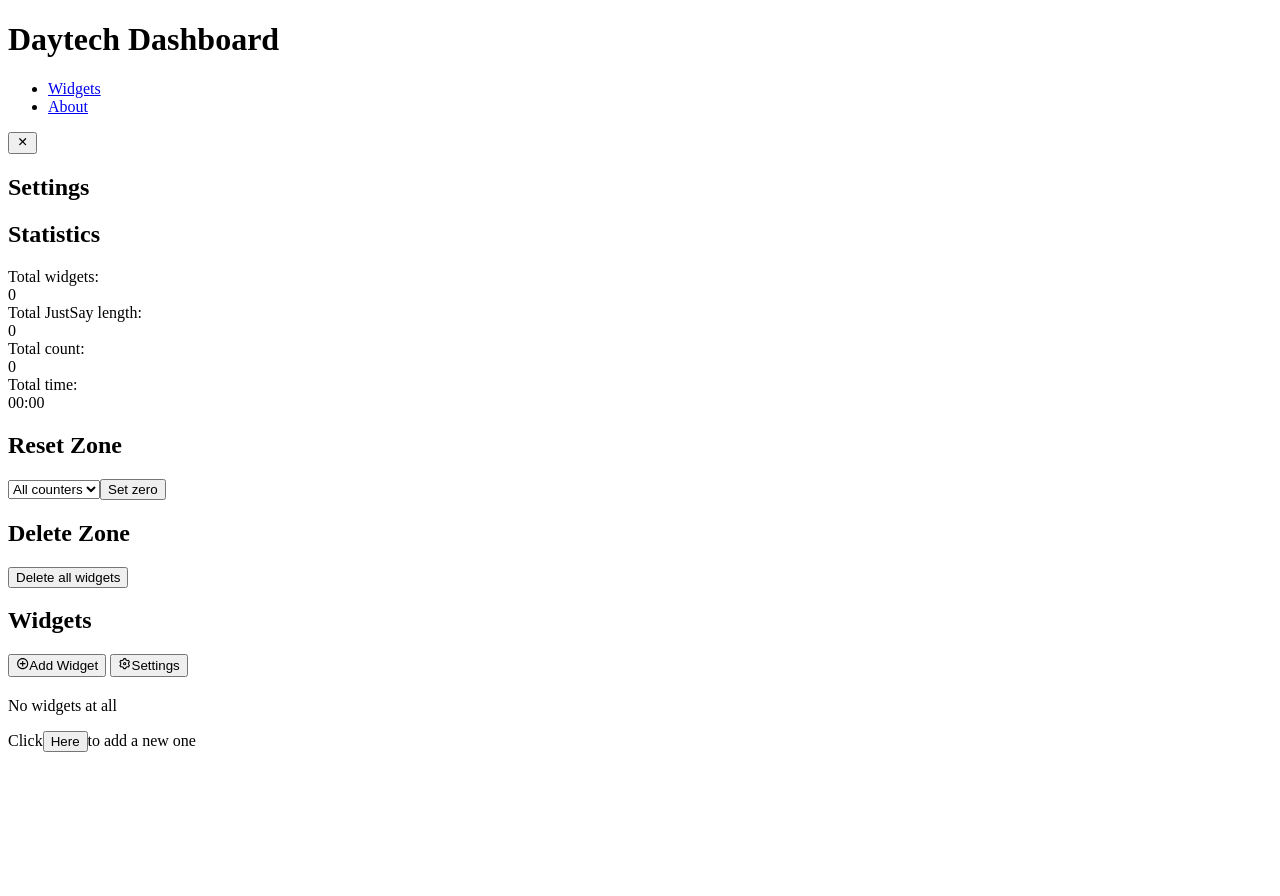
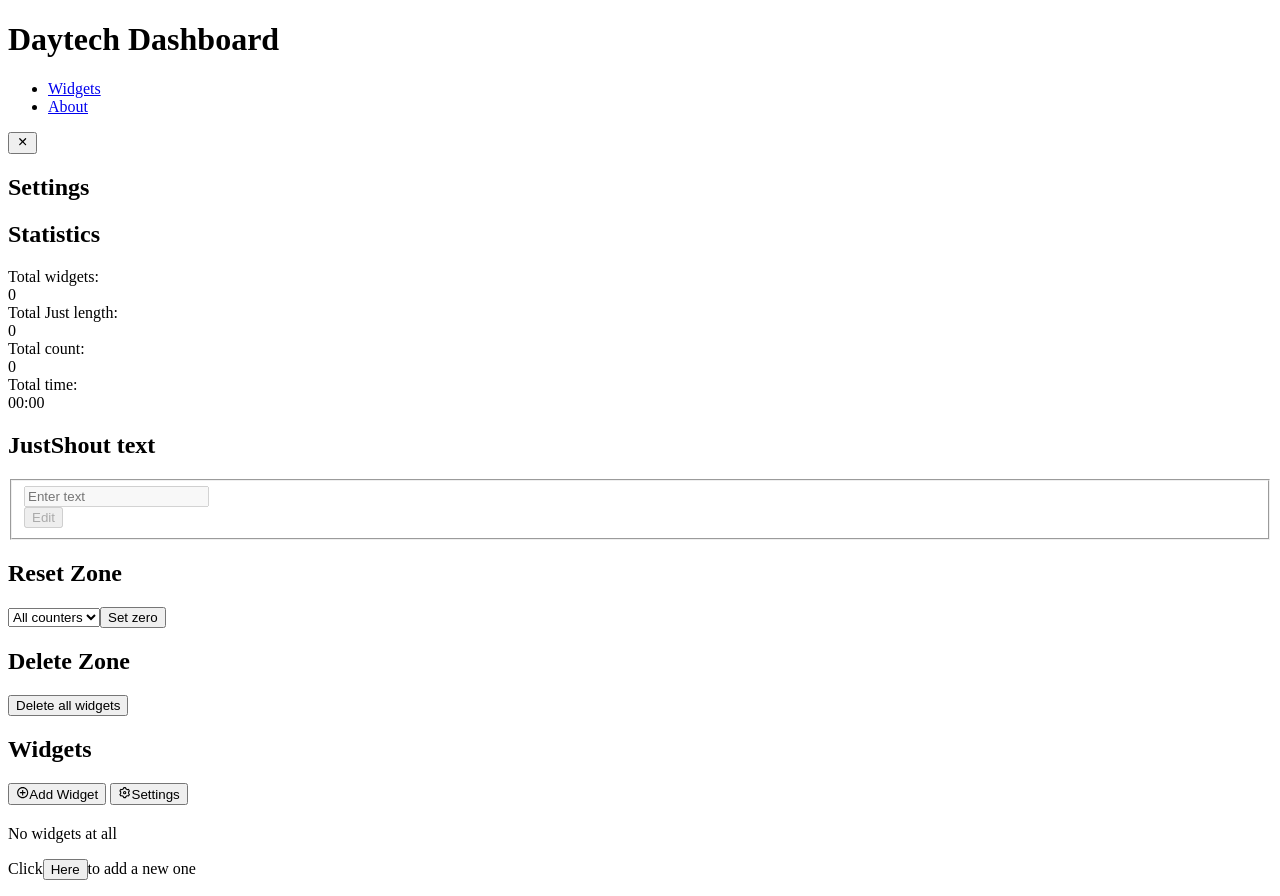
Before and after one commit to piamboat/dashboard, a Next.js app: page / in a window 1280 px wide. Both pictures are taken after a click on the button "Settings". Before the commit the page ends 800 px from the top, so only its background shows below. Built offline with nearby package versions, Linux system fonts and the light colour scheme.

Commit message:
JustShout done

```diff
--- a/components/JustShoutInSettings.js
+++ b/components/JustShoutInSettings.js
@@ -2,14 +2,14 @@ import React, { useState } from 'react';
 import { VerticalCard } from './Card'
 import { Button } from './Button'
 
-const JustShoutInSettings = ({ justShoutContent, onUpdateContent }) => {
+const JustShoutInSettings = ({ justShoutContent, onSetJustShout }) => {
     const [content, setContent] = useState(justShoutContent);
 
     return (
         <VerticalCard>
             <h2 className="text-lg font-bold text-gray-400 mb-1.5">JustShout text</h2>
             <fieldset>
-                <form className="flex">
+                <div className="flex">
                     <div className="flex-1 mr-1">
                         <input
                             type="text"
@@ -30,7 +30,7 @@ const JustShoutInSettings = ({ justShoutContent, onUpdateContent }) => {
                             Edit
                         </Button>
                     </div>
-                </form>
+                </div>
             </fieldset>
         </VerticalCard>
     );
--- a/components/RenderedContent.js
+++ b/components/RenderedContent.js
@@ -16,7 +16,7 @@ const RenderedContent = ({ id, title, time, content, onDeleteWidget, onUpdateCon
         }
 
         const onEditSubmit = (id, content) => {
-            onUpdateContent(id, content, title);
+            onUpdateContent(id, content);
             setModalActive(false);
         }
 
--- a/components/Settings.js
+++ b/components/Settings.js
@@ -1,16 +1,23 @@
 import React, { useState } from 'react'
+import JustShoutInSettings from './JustShoutInSettings'
 import { VerticalCard } from './Card'
 import { Button, ButtonWidthFull } from './Button'
 
-const Settings = ({ widgets, onClearWidgets, onSetAllZero }) => {
+const Settings = ({ widgets, onClearWidgets, onSetAllZero, onSetJustShout }) => {
     const [selectedOption, setSelectedOption] = useState('Counter');
+    let justShoutContent = '';
     let totalJustSayLength = 0;
+    let totalJustShoutLength = 0;
     let totalCount = 0;
     let totalTime = 0;
 
     widgets.map(widget => {
         if (widget.title === 'JustSay') {
             totalJustSayLength = totalJustSayLength + widget.content.length;
+        }
+        else if (widget.title === 'JustShout') {
+            totalJustShoutLength = totalJustShoutLength + widget.content.length;
+            justShoutContent = widget.content;
         }
         else if (widget.title === 'Counter') {
             totalCount = totalCount + parseInt(widget.content);
@@ -32,8 +39,8 @@ const Settings = ({ widgets, onClearWidgets, onSetAllZero }) => {
                         <div className="table-cell">{ widgets.length }</div>
                     </div>
                     <div className="table-row">
-                        <div className="table-cell pr-4 font-semibold">Total JustSay length: </div>
-                        <div className="table-cell">{ totalJustSayLength }</div>
+                        <div className="table-cell pr-4 font-semibold">Total Just length: </div>
+                        <div className="table-cell">{ totalJustSayLength + totalJustShoutLength }</div>
                     </div>
                     <div className="table-row"></div>
                         <div className="table-cell pr-4 font-semibold">Total count: </div>
@@ -47,6 +54,7 @@ const Settings = ({ widgets, onClearWidgets, onSetAllZero }) => {
                     </div>
                 </div>
             </VerticalCard>
+            <JustShoutInSettings justShoutContent={justShoutContent} onSetJustShout={onSetJustShout} />
             <VerticalCard>
                 <h2 className="text-lg font-bold text-gray-400 mb-1.5">Reset Zone</h2>
                 <div className="flex items-center">
--- a/components/Widgets.js
+++ b/components/Widgets.js
@@ -20,26 +20,33 @@ const Widgets = () => {
     useEffect(() => {
         if (openSettings) {
             setModalContent(
-                <Settings widgets={widgets} onClearWidgets={onClearWidgets} onSetAllZero={onSetAllZero} />
+                <Settings widgets={widgets} onClearWidgets={onClearWidgets} onSetAllZero={onSetAllZero} onSetJustShout={onSetJustShout} />
             );
             setModalActive(true);
         }
     }, [widgets])
 
-    const onUpdateContent = (id, content, title) => {
+    const onUpdateContent = (id, content) => {
         let newWidgets = [...widgets];
         newWidgets.map(widget => {
-            if ( title === 'JustShout' ) {
-                widget.content = content;
-            }
-            else
-            {
-                if ( widget.id === id ) widget.content = content;
+            if ( widget.id === id ) widget.content = content;
+        });
+
+        setWidgets(newWidgets);
+    };
+
+    const onSetJustShout = (content) => {
+        let newWidgets = [...widgets];
+        newWidgets.map(widget => {
+            if (widget.title === 'JustShout') {
+                widget.content = content
             }
         });
 
         setWidgets(newWidgets);
-    };
+        setModalActive(false);
+        setOpenSettings(false);
+    }
 
     const onAddJustSay = (content) => {
         // add to cards
@@ -78,10 +85,10 @@ const Widgets = () => {
 
     const onGetJustShoutContent = () => {
         // check if there are any JustShout
-        const content = widgets.find(widget => widget.title === 'JustShout').content;
+        const justShoutContent = widgets.find(widget => widget.title === 'JustShout');
 
         setModalContent(
-            <JustShoutContent content={content} onUpdateJustShout={onAddJustShout} />
+            <JustShoutContent content={justShoutContent ? justShoutContent.content : ''} onUpdateJustShout={onAddJustShout} />
         );
     }
 
@@ -192,7 +199,7 @@ const Widgets = () => {
 
     const openSettingsPage = () => {
         setModalContent(
-            <Settings widgets={widgets} onClearWidgets={onClearWidgets} onSetAllZero={onSetAllZero} />
+            <Settings widgets={widgets} onClearWidgets={onClearWidgets} onSetAllZero={onSetAllZero} onSetJustShout={onSetJustShout} />
         );
         setModalActive(true);
         setOpenSettings(true);
```
